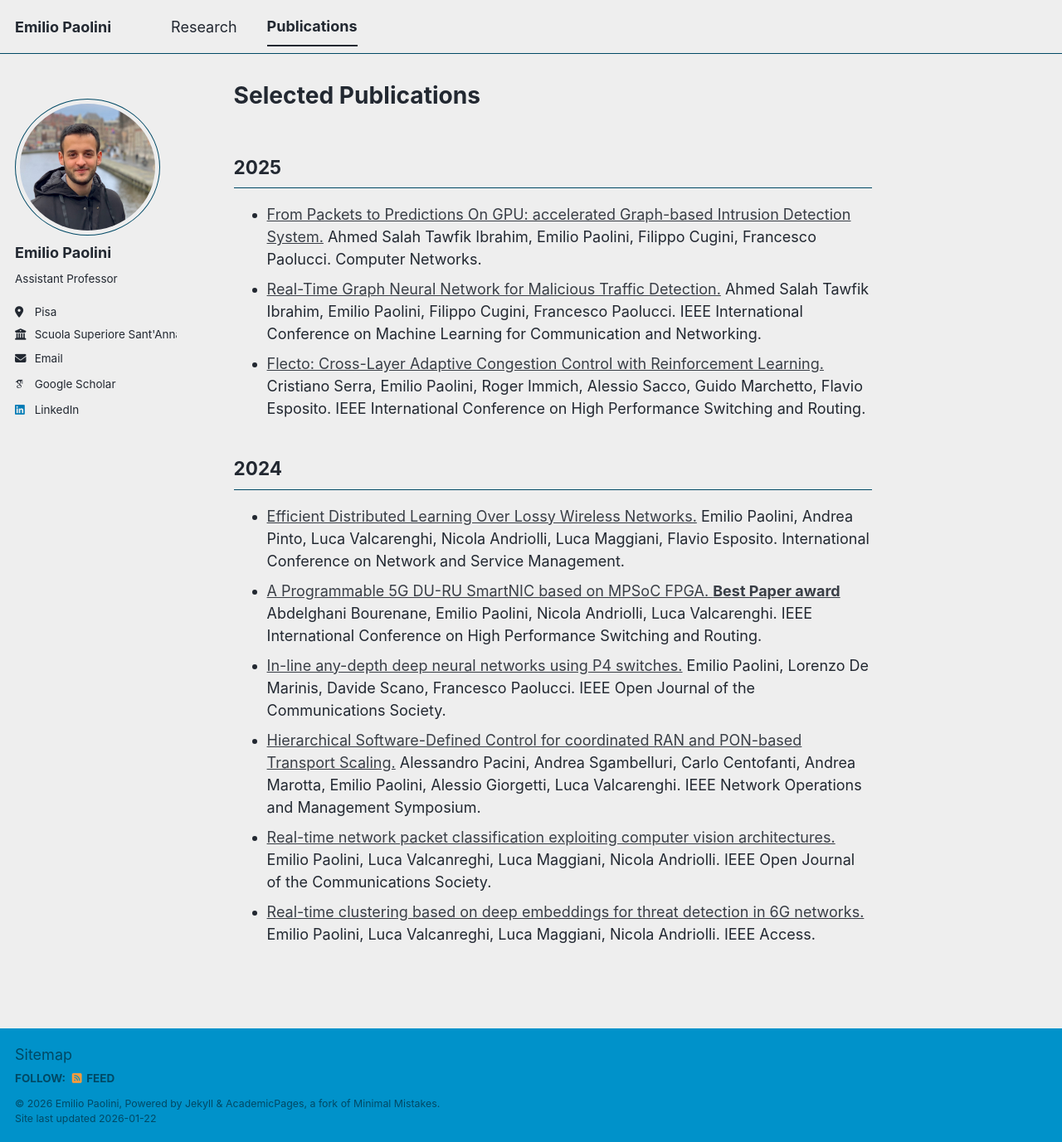
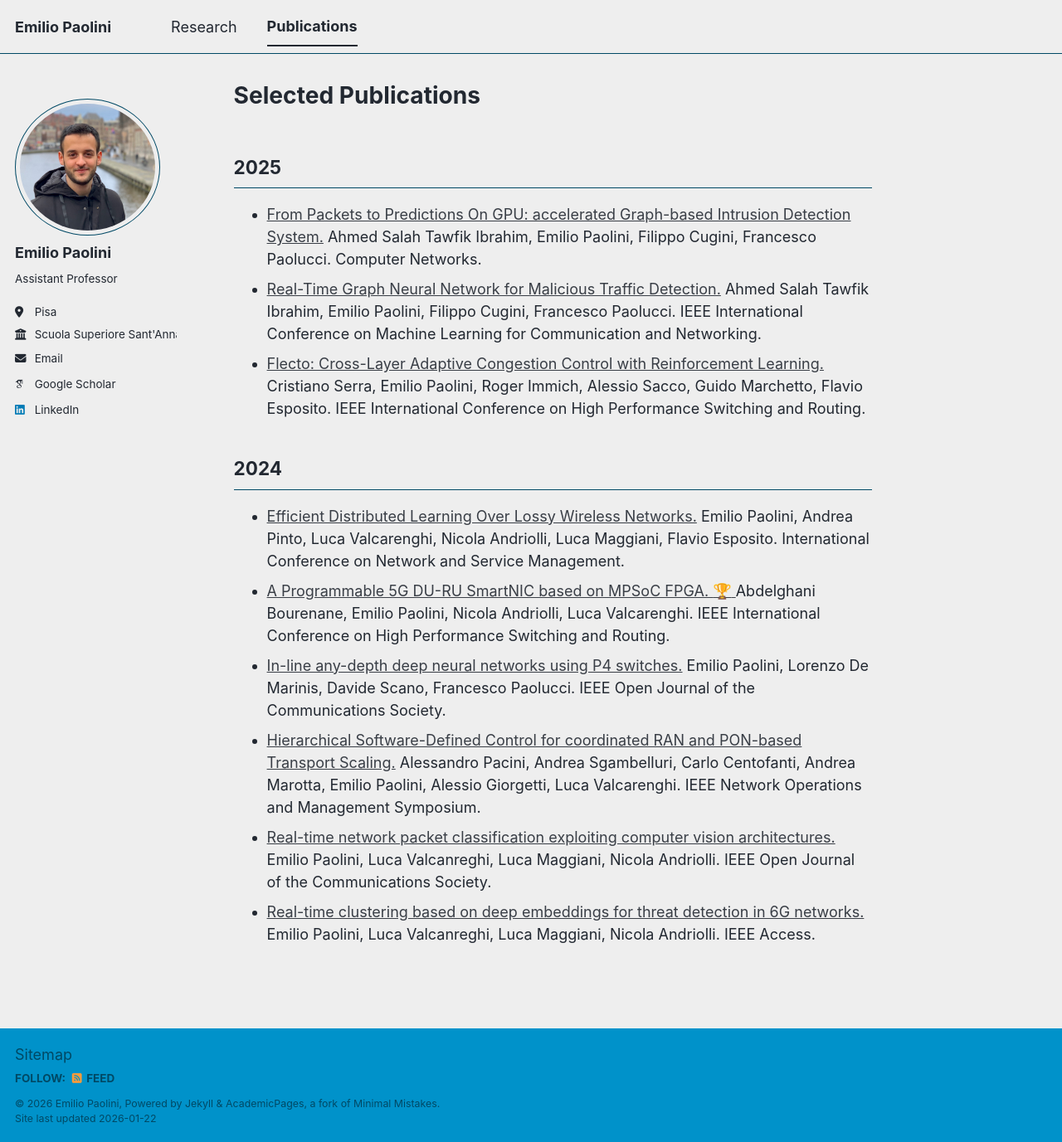
Before and after one commit to emiliopaolini/emiliopaolini.github.io, a Jekyll site: the page built from _pages/publications.html, in a window 1280 px wide and 1377 px high. Shown: the whole window at 83% size. Built offline with Jekyll 4.4.1, drawn with Linux system fonts in a browser that asks for light colours; some web fonts are replaced; a script bundle is joined from its source files by our own code; library files that are not in the unit come from our copies.

Commit message:
added publications

```diff
--- a/_pages/publications.html
+++ b/_pages/publications.html
@@ -39,9 +39,10 @@ author_profile: true
     </li>
 
     <li>
-        <a href="../files/papers/A_Programmable_5G_DU-RU_SmartNIC_based_on_MPSoC_FPGA.pdf">A Programmable 5G DU-RU
-            SmartNIC based on MPSoC FPGA. <b>Best Paper
-                award</b></a>
+        <a href="../files/papers/A_Programmable_5G_DU-RU_SmartNIC_based_on_MPSoC_FPGA.pdf">
+            A Programmable 5G DU-RU SmartNIC based on MPSoC FPGA.
+            <span title="Best Paper Award">🏆</span>
+        </a>
         Abdelghani Bourenane, Emilio Paolini, Nicola Andriolli, Luca Valcarenghi. IEEE International Conference on High
         Performance Switching and Routing.
     </li>
```
